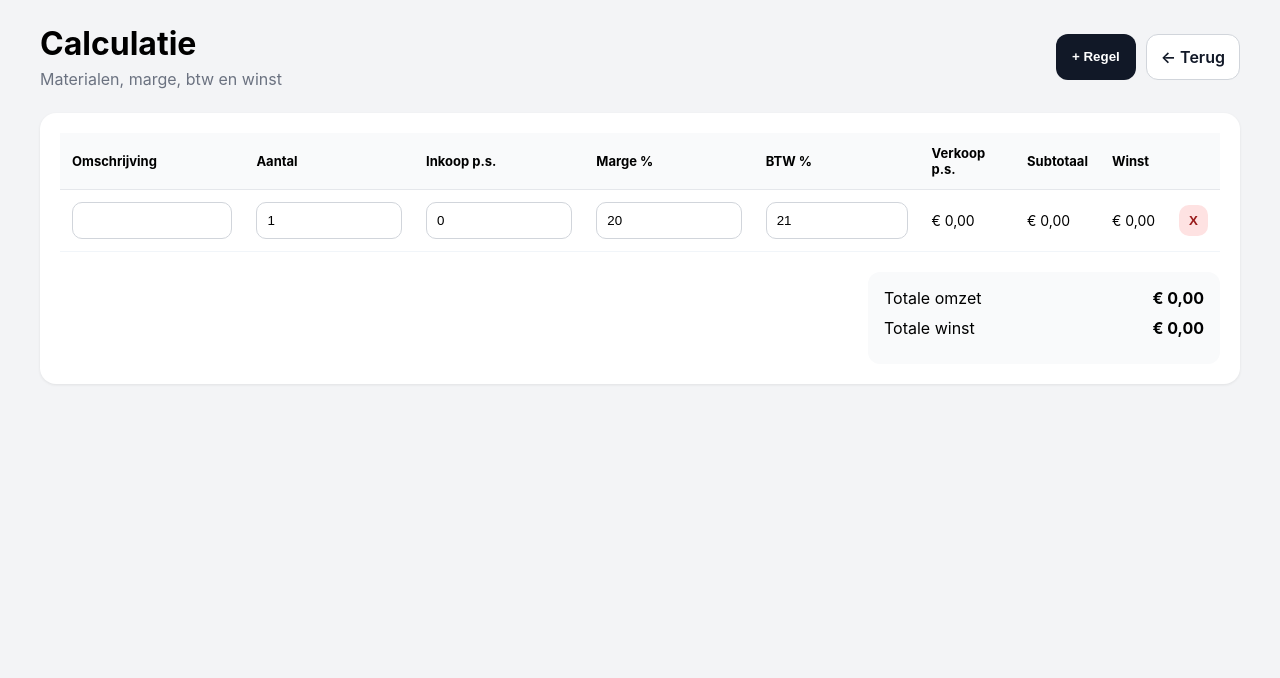
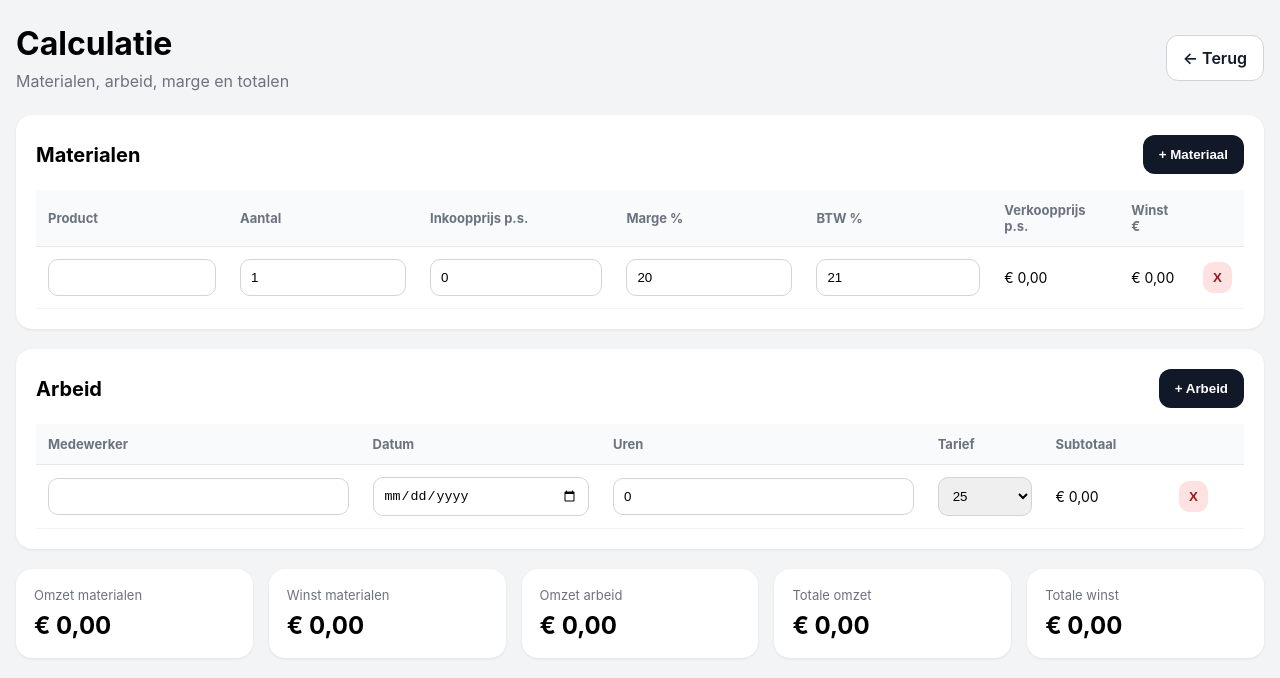
Before and after one commit to daankuiper06-hue/Project-app, a Next.js app: page /calculatie in a window 1280 px wide. Shown: the top 678 px of the page. Built offline with nearby package versions, Linux system fonts and the light colour scheme.

Commit message:
Refactor CalculatiePage to include materials and labor

```diff
--- a/app/calculatie/page.js
+++ b/app/calculatie/page.js
@@ -10,102 +10,114 @@ function euro(bedrag) {
 }
 
 export default function CalculatiePage() {
-  const [regels, setRegels] = useState([
-    {
-      omschrijving: "",
-      aantal: 1,
-      inkoopPrijs: 0,
-      marge: 20,
-      btw: 21,
-    },
+  const [materialen, setMaterialen] = useState([
+    { product: "", aantal: 1, inkoop: 0, marge: 20, btw: 21 },
   ]);
 
-  function updateRegel(index, field, value) {
-    const copy = [...regels];
-    copy[index][field] =
-      field === "omschrijving" ? value : Number(value === "" ? 0 : value);
-    setRegels(copy);
+  const [arbeid, setArbeid] = useState([
+    { medewerker: "", datum: "", uren: 0, tarief: 25 },
+  ]);
+
+  function updateMateriaal(index, field, value) {
+    const nieuw = [...materialen];
+    nieuw[index][field] = field === "product" ? value : Number(value || 0);
+    setMaterialen(nieuw);
   }
 
-  function voegRegelToe() {
-    setRegels([
-      ...regels,
-      {
-        omschrijving: "",
-        aantal: 1,
-        inkoopPrijs: 0,
-        marge: 20,
-        btw: 21,
-      },
+  function addMateriaal() {
+    setMaterialen([
+      ...materialen,
+      { product: "", aantal: 1, inkoop: 0, marge: 20, btw: 21 },
     ]);
   }
 
-  function verwijderRegel(index) {
-    setRegels(regels.filter((_, i) => i !== index));
+  function removeMateriaal(index) {
+    setMaterialen(materialen.filter((_, i) => i !== index));
   }
 
-  const totalen = regels.reduce(
-    (sum, r) => {
-      const verkoopPrijs = Number(r.inkoopPrijs) * (1 + Number(r.marge) / 100);
-      const subtotaal = Number(r.aantal) * verkoopPrijs;
-      const winst = Number(r.aantal) * (verkoopPrijs - Number(r.inkoopPrijs));
+  function updateArbeid(index, field, value) {
+    const nieuw = [...arbeid];
+    nieuw[index][field] =
+      field === "medewerker" || field === "datum" ? value : Number(value || 0);
+    setArbeid(nieuw);
+  }
 
-      sum.omzet += subtotaal;
-      sum.winst += winst;
-      return sum;
-    },
-    { omzet: 0, winst: 0 }
-  );
+  function addArbeid() {
+    setArbeid([...arbeid, { medewerker: "", datum: "", uren: 0, tarief: 25 }]);
+  }
+
+  function removeArbeid(index) {
+    setArbeid(arbeid.filter((_, i) => i !== index));
+  }
+
+  const materiaalTotaal = materialen.reduce((sum, item) => {
+    const verkoopPerStuk = Number(item.inkoop) * (1 + Number(item.marge) / 100);
+    return sum + verkoopPerStuk * Number(item.aantal);
+  }, 0);
+
+  const winstMateriaal = materialen.reduce((sum, item) => {
+    const verkoopPerStuk = Number(item.inkoop) * (1 + Number(item.marge) / 100);
+    const winstPerStuk = verkoopPerStuk - Number(item.inkoop);
+    return sum + winstPerStuk * Number(item.aantal);
+  }, 0);
+
+  const arbeidTotaal = arbeid.reduce((sum, item) => {
+    return sum + Number(item.uren) * Number(item.tarief);
+  }, 0);
+
+  const totaalOmzet = materiaalTotaal + arbeidTotaal;
+  const totaleWinst = winstMateriaal + arbeidTotaal;
 
   return (
     <main style={styles.page}>
       <div style={styles.container}>
-        <header style={styles.header}>
+        <div style={styles.header}>
           <div>
             <h1 style={styles.title}>Calculatie</h1>
-            <p style={styles.subtitle}>Materialen, marge, btw en winst</p>
+            <p style={styles.subtitle}>
+              Materialen, arbeid, marge en totalen
+            </p>
           </div>
-          <div style={styles.headerButtons}>
-            <button style={styles.primaryButton} onClick={voegRegelToe}>
-              + Regel
-            </button>
-            <a href="/" style={styles.backButton}>← Terug</a>
-          </div>
-        </header>
+          <a href="/" style={styles.backButton}>← Terug</a>
+        </div>
 
         <section style={styles.card}>
-          <div style={{ overflowX: "auto" }}>
+          <div style={styles.sectionHeader}>
+            <h2 style={styles.sectionTitle}>Materialen</h2>
+            <button style={styles.primaryButton} onClick={addMateriaal}>
+              + Materiaal
+            </button>
+          </div>
+
+          <div style={styles.tableWrapper}>
             <table style={styles.table}>
               <thead>
                 <tr>
-                  <th style={styles.th}>Omschrijving</th>
+                  <th style={styles.th}>Product</th>
                   <th style={styles.th}>Aantal</th>
-                  <th style={styles.th}>Inkoop p.s.</th>
+                  <th style={styles.th}>Inkoopprijs p.s.</th>
                   <th style={styles.th}>Marge %</th>
                   <th style={styles.th}>BTW %</th>
-                  <th style={styles.th}>Verkoop p.s.</th>
-                  <th style={styles.th}>Subtotaal</th>
-                  <th style={styles.th}>Winst</th>
+                  <th style={styles.th}>Verkoopprijs p.s.</th>
+                  <th style={styles.th}>Winst €</th>
                   <th style={styles.th}></th>
                 </tr>
               </thead>
               <tbody>
-                {regels.map((regel, index) => {
-                  const verkoopPrijs =
-                    Number(regel.inkoopPrijs) * (1 + Number(regel.marge) / 100);
-                  const subtotaal = Number(regel.aantal) * verkoopPrijs;
-                  const winst =
-                    Number(regel.aantal) *
-                    (verkoopPrijs - Number(regel.inkoopPrijs));
+                {materialen.map((item, index) => {
+                  const verkoopPerStuk =
+                    Number(item.inkoop) * (1 + Number(item.marge) / 100);
+                  const winstEuro =
+                    (verkoopPerStuk - Number(item.inkoop)) * Number(item.aantal);
 
                   return (
                     <tr key={index}>
                       <td style={styles.td}>
                         <input
                           style={styles.input}
-                          value={regel.omschrijving}
+                          value={item.product}
                           onChange={(e) =>
-                            updateRegel(index, "omschrijving", e.target.value)
+                            updateMateriaal(index, "product", e.target.value)
                           }
                         />
                       </td>
@@ -113,9 +125,9 @@ export default function CalculatiePage() {
                         <input
                           type="number"
                           style={styles.input}
-                          value={regel.aantal}
+                          value={item.aantal}
                           onChange={(e) =>
-                            updateRegel(index, "aantal", e.target.value)
+                            updateMateriaal(index, "aantal", e.target.value)
                           }
                         />
                       </td>
@@ -123,9 +135,9 @@ export default function CalculatiePage() {
                         <input
                           type="number"
                           style={styles.input}
-                          value={regel.inkoopPrijs}
+                          value={item.inkoop}
                           onChange={(e) =>
-                            updateRegel(index, "inkoopPrijs", e.target.value)
+                            updateMateriaal(index, "inkoop", e.target.value)
                           }
                         />
                       </td>
@@ -133,9 +145,9 @@ export default function CalculatiePage() {
                         <input
                           type="number"
                           style={styles.input}
-                          value={regel.marge}
+                          value={item.marge}
                           onChange={(e) =>
-                            updateRegel(index, "marge", e.target.value)
+                            updateMateriaal(index, "marge", e.target.value)
                           }
                         />
                       </td>
@@ -143,19 +155,18 @@ export default function CalculatiePage() {
                         <input
                           type="number"
                           style={styles.input}
-                          value={regel.btw}
+                          value={item.btw}
                           onChange={(e) =>
-                            updateRegel(index, "btw", e.target.value)
+                            updateMateriaal(index, "btw", e.target.value)
                           }
                         />
                       </td>
-                      <td style={styles.td}>{euro(verkoopPrijs)}</td>
-                      <td style={styles.td}>{euro(subtotaal)}</td>
-                      <td style={styles.td}>{euro(winst)}</td>
+                      <td style={styles.td}>{euro(verkoopPerStuk)}</td>
+                      <td style={styles.td}>{euro(winstEuro)}</td>
                       <td style={styles.td}>
                         <button
                           style={styles.removeButton}
-                          onClick={() => verwijderRegel(index)}
+                          onClick={() => removeMateriaal(index)}
                         >
                           X
                         </button>
@@ -166,16 +177,112 @@ export default function CalculatiePage() {
               </tbody>
             </table>
           </div>
+        </section>
 
-          <div style={styles.totalBox}>
-            <div style={styles.totalRow}>
-              <span>Totale omzet</span>
-              <strong>{euro(totalen.omzet)}</strong>
-            </div>
-            <div style={styles.totalRow}>
-              <span>Totale winst</span>
-              <strong>{euro(totalen.winst)}</strong>
-            </div>
+        <section style={styles.card}>
+          <div style={styles.sectionHeader}>
+            <h2 style={styles.sectionTitle}>Arbeid</h2>
+            <button style={styles.primaryButton} onClick={addArbeid}>
+              + Arbeid
+            </button>
+          </div>
+
+          <div style={styles.tableWrapper}>
+            <table style={styles.table}>
+              <thead>
+                <tr>
+                  <th style={styles.th}>Medewerker</th>
+                  <th style={styles.th}>Datum</th>
+                  <th style={styles.th}>Uren</th>
+                  <th style={styles.th}>Tarief</th>
+                  <th style={styles.th}>Subtotaal</th>
+                  <th style={styles.th}></th>
+                </tr>
+              </thead>
+              <tbody>
+                {arbeid.map((item, index) => (
+                  <tr key={index}>
+                    <td style={styles.td}>
+                      <input
+                        style={styles.input}
+                        value={item.medewerker}
+                        onChange={(e) =>
+                          updateArbeid(index, "medewerker", e.target.value)
+                        }
+                      />
+                    </td>
+                    <td style={styles.td}>
+                      <input
+                        type="date"
+                        style={styles.input}
+                        value={item.datum}
+                        onChange={(e) =>
+                          updateArbeid(index, "datum", e.target.value)
+                        }
+                      />
+                    </td>
+                    <td style={styles.td}>
+                      <input
+                        type="number"
+                        style={styles.input}
+                        value={item.uren}
+                        onChange={(e) =>
+                          updateArbeid(index, "uren", e.target.value)
+                        }
+                      />
+                    </td>
+                    <td style={styles.td}>
+                      <select
+                        style={styles.input}
+                        value={item.tarief}
+                        onChange={(e) =>
+                          updateArbeid(index, "tarief", e.target.value)
+                        }
+                      >
+                        <option value={20}>20</option>
+                        <option value={25}>25</option>
+                        <option value={30}>30</option>
+                        <option value={35}>35</option>
+                      </select>
+                    </td>
+                    <td style={styles.td}>
+                      {euro(Number(item.uren) * Number(item.tarief))}
+                    </td>
+                    <td style={styles.td}>
+                      <button
+                        style={styles.removeButton}
+                        onClick={() => removeArbeid(index)}
+                      >
+                        X
+                      </button>
+                    </td>
+                  </tr>
+                ))}
+              </tbody>
+            </table>
+          </div>
+        </section>
+
+        <section style={styles.summaryGrid}>
+          <div style={styles.summaryCard}>
+            <p style={styles.summaryLabel}>Omzet materialen</p>
+            <h3 style={styles.summaryValue}>{euro(materiaalTotaal)}</h3>
+          </div>
+          <div style={styles.summaryCard}>
+            <p style={styles.summaryLabel}>Winst materialen</p>
+            <h3 style={styles.summaryValue}>{euro(winstMateriaal)}</h3>
+          </div>
+          <div style={styles.summaryCard}>
+            <p style={styles.summaryLabel}>Omzet arbeid</p>
+            <h3 style={styles.summaryValue}>{euro(arbeidTotaal)}</h3>
+          </div>
+          <div style={styles.summaryCard}>
+            <p style={styles.summaryLabel}>Totale omzet</p>
+            <h3 style={styles.summaryValue}>{euro(totaalOmzet)}</h3>
+          </div>
+          <div style={styles.summaryCard}>
+            <p style={styles.summaryLabel}>Totale winst</p>
+            <h3 style={styles.summaryValue}>{euro(totaleWinst)}</h3>
           </div>
         </section>
       </div>
@@ -185,84 +292,107 @@ export default function CalculatiePage() {
 
 const styles = {
   page: { minHeight: "100vh", padding: "24px 16px" },
-  container: { maxWidth: "1200px", margin: "0 auto" },
+  container: { maxWidth: "1300px", margin: "0 auto" },
   header: {
     display: "flex",
     justifyContent: "space-between",
     alignItems: "center",
-    gap: 16,
+    gap: "12px",
     flexWrap: "wrap",
-    marginBottom: 24,
+    marginBottom: "24px",
   },
-  headerButtons: { display: "flex", gap: 10, flexWrap: "wrap" },
-  title: { margin: 0, fontSize: 32, fontWeight: 700 },
-  subtitle: { margin: "6px 0 0 0", color: "#6b7280" },
+  title: { margin: 0, fontSize: "32px", fontWeight: 700 },
+  subtitle: { margin: "8px 0 0 0", color: "#6b7280" },
+  backButton: {
+    textDecoration: "none",
+    color: "#111827",
+    background: "#fff",
+    border: "1px solid #d1d5db",
+    padding: "12px 16px",
+    borderRadius: "12px",
+    fontWeight: 600,
+  },
+  card: {
+    background: "#fff",
+    borderRadius: "16px",
+    padding: "20px",
+    boxShadow: "0 1px 3px rgba(0,0,0,0.08)",
+    marginBottom: "20px",
+  },
+  sectionHeader: {
+    display: "flex",
+    justifyContent: "space-between",
+    alignItems: "center",
+    gap: "12px",
+    flexWrap: "wrap",
+    marginBottom: "16px",
+  },
+  sectionTitle: {
+    margin: 0,
+    fontSize: "20px",
+    fontWeight: 700,
+  },
   primaryButton: {
     background: "#111827",
     color: "#fff",
     border: "none",
-    borderRadius: 12,
+    borderRadius: "12px",
     padding: "12px 16px",
     fontWeight: 600,
   },
-  backButton: {
-    textDecoration: "none",
-    background: "#fff",
-    color: "#111827",
-    border: "1px solid #d1d5db",
-    borderRadius: 12,
-    padding: "12px 14px",
-    fontWeight: 600,
-  },
-  card: {
-    background: "#fff",
-    borderRadius: 16,
-    padding: 20,
-    boxShadow: "0 1px 3px rgba(0,0,0,0.08)",
-  },
+  tableWrapper: { overflowX: "auto" },
   table: {
     width: "100%",
     borderCollapse: "collapse",
-    minWidth: "950px",
+    minWidth: "900px",
   },
   th: {
     textAlign: "left",
-    padding: 12,
+    padding: "12px",
+    fontSize: "13px",
+    color: "#6b7280",
     background: "#f9fafb",
     borderBottom: "1px solid #e5e7eb",
-    fontSize: 13,
   },
   td: {
-    padding: 12,
+    padding: "12px",
     borderBottom: "1px solid #f1f5f9",
-    fontSize: 14,
+    fontSize: "14px",
   },
   input: {
     width: "100%",
+    padding: "10px",
+    borderRadius: "10px",
+    border: "1px solid #d1d5db",
     boxSizing: "border-box",
-    padding: 10,
-    borderRadius: 10,
-    border: "1px solid #d1d5db",
   },
   removeButton: {
     background: "#fee2e2",
     color: "#991b1b",
     border: "none",
-    borderRadius: 10,
+    borderRadius: "10px",
     padding: "8px 10px",
     fontWeight: 700,
   },
-  totalBox: {
-    marginTop: 20,
-    marginLeft: "auto",
-    maxWidth: 320,
-    background: "#f9fafb",
-    borderRadius: 12,
-    padding: 16,
+  summaryGrid: {
+    display: "grid",
+    gridTemplateColumns: "repeat(auto-fit, minmax(220px, 1fr))",
+    gap: "16px",
   },
-  totalRow: {
-    display: "flex",
-    justifyContent: "space-between",
-    marginBottom: 10,
+  summaryCard: {
+    background: "#fff",
+    borderRadius: "16px",
+    padding: "18px",
+    boxShadow: "0 1px 3px rgba(0,0,0,0.08)",
+  },
+  summaryLabel: {
+    margin: 0,
+    color: "#6b7280",
+    fontSize: "13px",
+  },
+  summaryValue: {
+    margin: "8px 0 0 0",
+    fontSize: "24px",
+    fontWeight: 700,
   },
 };
```
